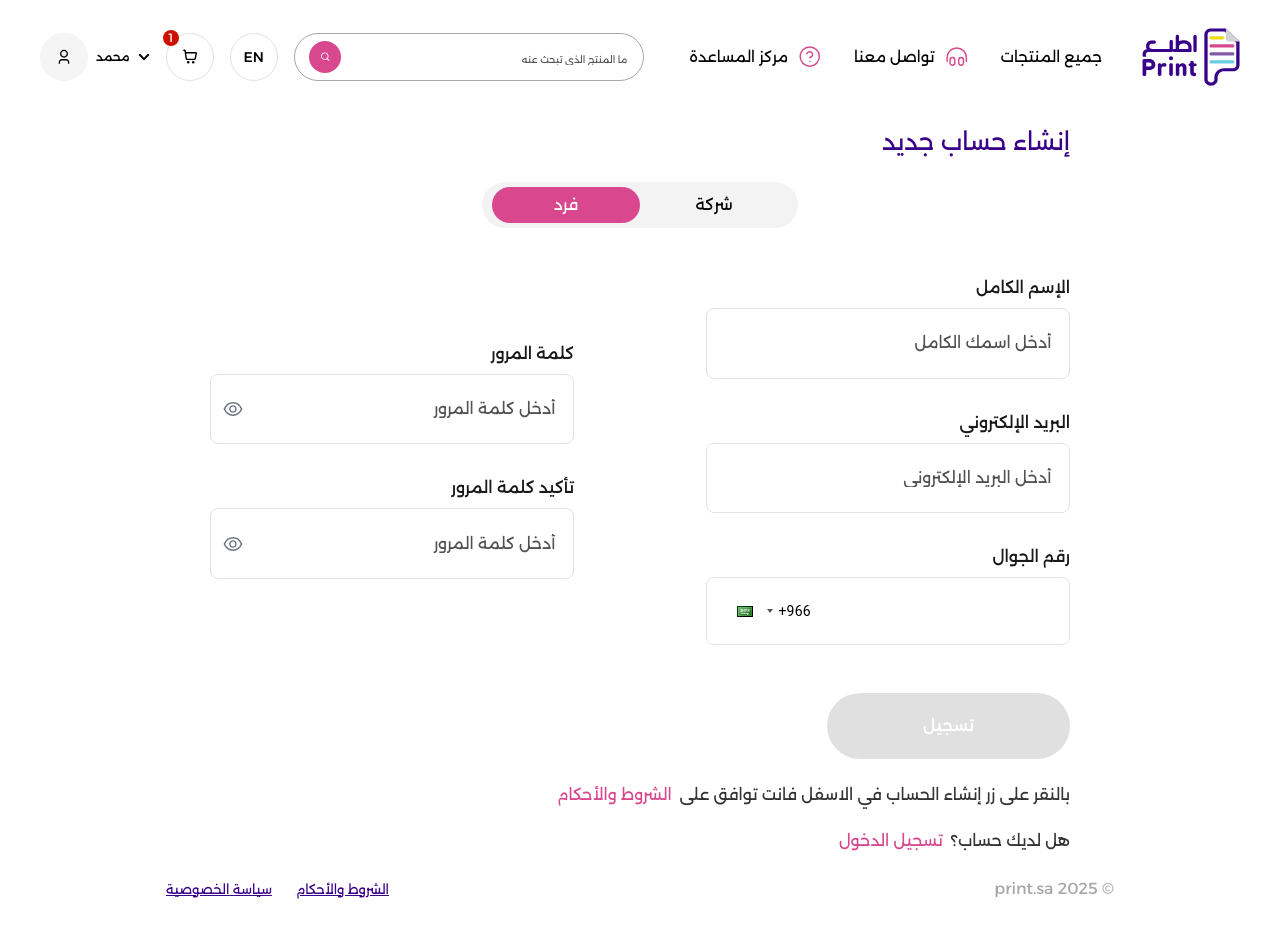
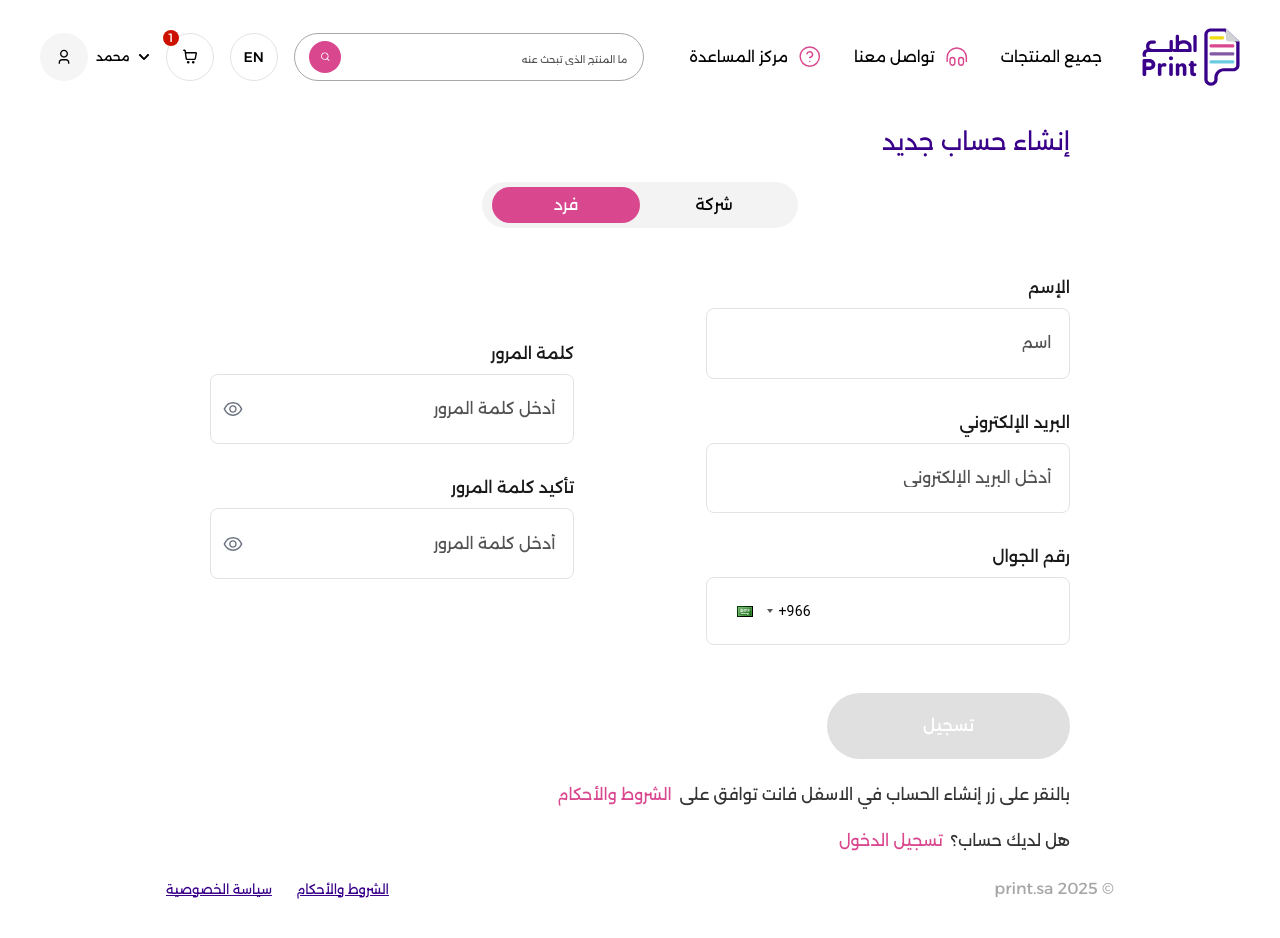
Before and after one commit to abdelrahman-Ebrahim/printplus, a Next.js app: page /register in a window 1280 px wide. Shown: the top 938 px of the page. Built offline with nearby package versions, Linux system fonts and the light colour scheme; no server answers; what @mui/material-nextjs would draw is missing.

Commit message:
Inputs update

```diff
--- a/components/AuthComponents/RegisterForms/CompanyForm.tsx
+++ b/components/AuthComponents/RegisterForms/CompanyForm.tsx
@@ -132,11 +132,13 @@ const CompanyForm = () => {
           <InputField
             id="companyName"
             label="الإسم"
+            placeholder="اسم"
             {...register("companyName", { required: "هذا الحقل مطلوب" })}
           />
           <InputField
             id="email"
             label="البريد الإلكتروني"
+            placeholder="أدخل البريد الإلكتروني"
             {...register("email", {
               required: "هذا الحقل مطلوب",
               pattern: {
@@ -171,6 +173,7 @@ const CompanyForm = () => {
           <InputField
             id="password"
             label="كلمة المرور"
+            placeholder="أدخل كلمة المرور"
             type="password"
             {...register("password", { required: "هذا الحقل مطلوب" })}
           />
@@ -178,6 +181,7 @@ const CompanyForm = () => {
             id="confirmPassword"
             label="تأكيد كلمة المرور"
             type="password"
+            placeholder="أدخل كلمة المرور"
             {...register("confirmPassword", {
               required: "هذا الحقل مطلوب",
               validate: (value) =>
--- a/components/AuthComponents/RegisterForms/IndividualForm.tsx
+++ b/components/AuthComponents/RegisterForms/IndividualForm.tsx
@@ -110,8 +110,8 @@ const IndividualForm = () => {
         <div className="flex flex-col gap-8 w-full">
           <InputField
             id="fullName"
-            label="الإسم الكامل"
-            placeholder="أدخل اسمك الكامل"
+            label="الإسم"
+            placeholder="اسم"
             {...register("fullName", { required: "هذا الحقل مطلوب" })}
           />
           <InputField
```
